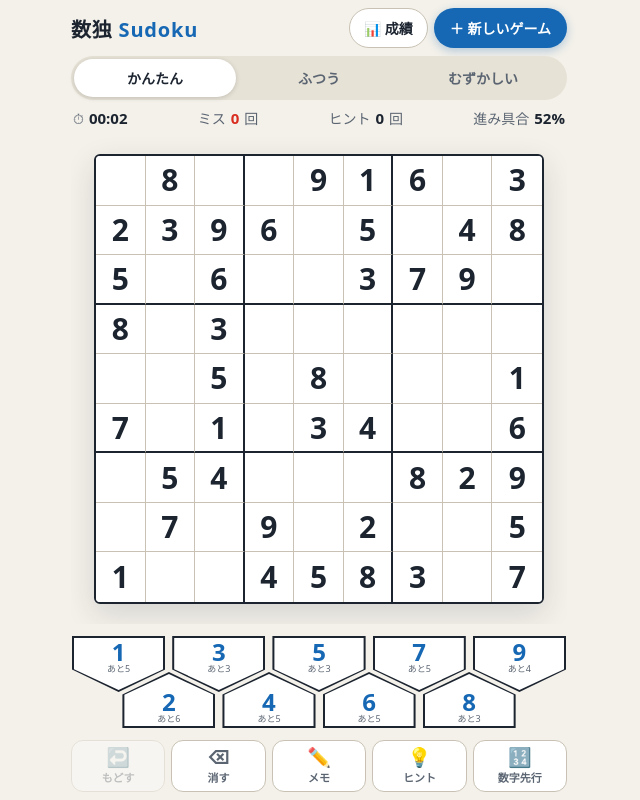
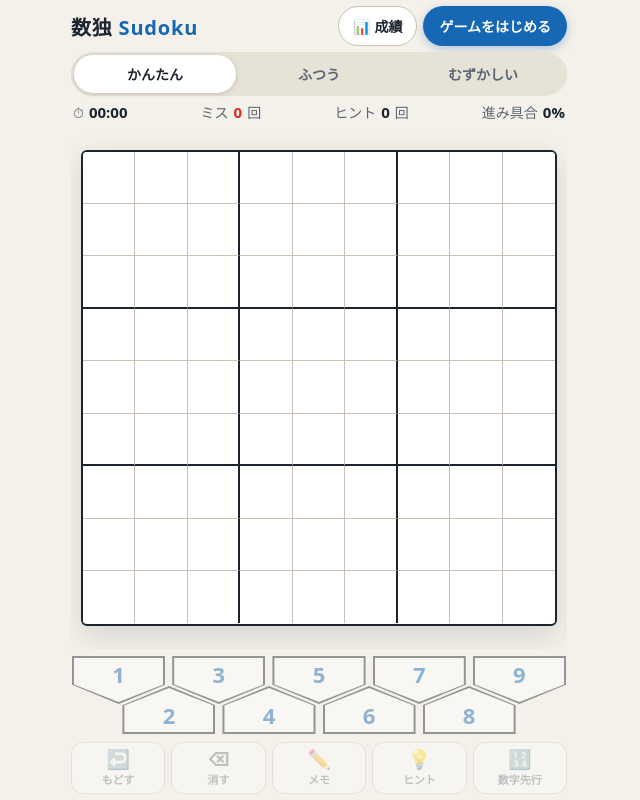
Before and after one commit to sgmq/s-number, a plain HTML site: page index.html in a window 1280 px wide. Both pictures are taken after a click on the button "かんたん". Shown: the whole page, without its empty margins (321-961 px from the left). Drawn offline with Linux system fonts and the light colour scheme.

Commit message:
improved

```diff
--- a/index.html
+++ b/index.html
@@ -75,8 +75,8 @@
   .app{
     height:100dvh;max-width:520px;margin:0 auto;
     display:flex;flex-direction:column;
-    padding:calc(8px + env(safe-area-inset-top)) 12px calc(8px + env(safe-area-inset-bottom));
-    gap:8px;
+    padding:calc(6px + env(safe-area-inset-top)) 12px calc(6px + env(safe-area-inset-bottom));
+    gap:6px;
   }
   /* ---------- header ---------- */
   header{display:flex;align-items:center;justify-content:space-between;gap:8px}
@@ -130,9 +130,9 @@
   .status .item{display:flex;align-items:center;gap:5px}
   .dot-mistake b{color:var(--wrong)}
   /* ---------- board ---------- */
-  .board-wrap{display:flex;justify-content:center;align-items:center;flex:1 1 auto;min-height:0;padding:4px 0 6px;overflow:hidden}
+  .board-wrap{display:flex;justify-content:center;align-items:center;flex:1 1 auto;min-height:0;padding:2px 0 4px;overflow:hidden}
   .board{
-    width:min(100%, calc(100dvh - 350px));
+    width:min(100%, calc(100dvh - 324px));
     max-height:100%;
     min-width:0;
     aspect-ratio:1/1;background:var(--cell-bg);
@@ -142,15 +142,15 @@
     flex-shrink:1;
   }
   @media (max-height:700px){
-    .board{width:min(100%, calc(100dvh - 332px))}
-    .pad button{height:50px;min-height:50px}
-    .pad button .num{font-size:21px}
-    .pad-row.bottom{margin-top:-17px}
+    .board{width:min(100%, calc(100dvh - 308px))}
+    .pad button{height:44px;min-height:44px}
+    .pad button .num{font-size:19px}
+    .pad-row.bottom{margin-top:-15px}
   }
   @media (max-height:600px){
-    .board{width:min(100%, calc(100dvh - 320px))}
-    .pad button{height:46px;min-height:46px}
-    .pad button .num{font-size:19px}
+    .board{width:min(100%, calc(100dvh - 296px))}
+    .pad button{height:40px;min-height:40px}
+    .pad button .num{font-size:17px}
   }
   .cell{
     position:relative;display:flex;align-items:center;justify-content:center;
@@ -196,17 +196,17 @@
   /* 上段（奇数）は逆さ家形＝四角の下に三角、下段（偶数）は通常の家形＝四角の上に三角。
      下段を半マスずらして段を詰めることで、上段の下向き三角が下段の屋根と屋根の
      谷間に嵌まる。左から右へ読むと 1→9 の順になる。 */
-  .pad{display:flex;flex-direction:column;margin-top:2px;padding:2px 1px 4px}
+  .pad{display:flex;flex-direction:column;margin-top:0;padding:1px 1px 2px}
   .pad-row{display:flex;gap:7px}
   .pad-row.top{position:relative;z-index:2}
-  .pad-row.bottom{position:relative;z-index:1;margin-top:-20px;padding:0 calc(10% + 1px)}
+  .pad-row.bottom{position:relative;z-index:1;margin-top:-18px;padding:0 calc(10% + 1px)}
   /* 家形はボタン本体の clip-path で描く（当たり判定も家形に沿うので、段を
      重ねても三角の横の透明部分は下の段のボタンにタップが抜ける）。
      枠線は clip-path では描けないため、本体の濃色を外形、内側の .face を
      2px 小さい同じ家形にして、色の差で枠相当の輪郭を作る。 */
   .pad button{
     position:relative;flex:1 1 0;min-width:0;
-    height:56px;min-height:56px;
+    height:48px;min-height:48px;
     display:flex;flex-direction:column;align-items:center;justify-content:center;gap:0;
     background:var(--line-strong);
     transition:transform .08s,opacity .12s,background .12s;
@@ -217,19 +217,17 @@
   }
   .pad button.house-down,.pad button.house-down .face{clip-path:polygon(0 0,100% 0,100% 60%,50% 100%,0 60%)}
   .pad button.house-up,.pad button.house-up .face{clip-path:polygon(50% 0,100% 40%,100% 100%,0 100%,0 40%)}
-  .pad button.house-down{padding:2px 0 16px}
-  .pad button.house-up{padding:16px 0 2px}
-  .pad button .num{position:relative;z-index:1;font-size:24px;font-weight:800;line-height:1.05;color:var(--accent)}
-  .pad button .rest{position:relative;z-index:1;font-size:9px;color:var(--ink-soft);font-variant-numeric:tabular-nums;line-height:1.15}
+  .pad button.house-down{padding:2px 0 13px}
+  .pad button.house-up{padding:13px 0 2px}
+  .pad button .num{position:relative;z-index:1;font-size:22px;font-weight:800;line-height:1.05;color:var(--accent)}
+  .pad button:disabled{opacity:.45}
   .pad button:focus-visible .face{background:var(--hl-same)}
   .pad button.armed{background:var(--accent)}
   .pad button.armed .face{background:var(--accent)}
   .pad button.armed .num{color:#fff}
-  .pad button.armed .rest{color:rgba(255,255,255,.85)}
   .pad button.used{opacity:.55}
   .pad button.used .face{background:var(--pad-used)}
   .pad button.used .num{color:var(--pad-used-ink)}
-  .pad button.used .rest{color:var(--pad-used-ink)}
   /* ---------- clear overlay ---------- */
   .overlay{
     position:fixed;inset:0;background:rgba(10,14,20,.55);backdrop-filter:blur(3px);
@@ -263,7 +261,7 @@
     <h1>数独<span> Sudoku</span></h1>
     <div class="head-btns">
       <button class="stats-btn" id="statsBtn" type="button">📊 成績</button>
-      <button class="new-btn" id="newTop" type="button">＋ 新しいゲーム</button>
+      <button class="new-btn" id="newTop" type="button">ゲームをはじめる</button>
     </div>
   </header>
 
@@ -399,7 +397,7 @@
       b.type = "button";
       var odd = num % 2 === 1;
       b.className = odd ? "house-down" : "house-up";
-      b.innerHTML = '<span class="face"></span><span class="num">' + num + '</span><span class="rest">あと9</span>';
+      b.innerHTML = '<span class="face"></span><span class="num">' + num + '</span>';
       b.setAttribute("aria-label", "数字" + num);
       b.addEventListener("click", function(){ onPadTap(num); });
       (odd ? padTop : padBottom).appendChild(b);
@@ -562,6 +560,14 @@
     document.getElementById("undoBtn").disabled = false;
   }
 
+  function setControlsEnabled(on){
+    cells.forEach(function(el){ el.disabled = !on; });
+    padBtns.forEach(function(b){ b.disabled = !on; });
+    ["eraseBtn", "memoBtn", "hintBtn", "firstBtn"].forEach(function(id){
+      document.getElementById(id).disabled = !on;
+    });
+  }
+
   function newGame(diff, initial){
     // abandoning an unfinished game: bank its elapsed time and break the streak
     if (!initial && started && !finished) {
@@ -588,6 +594,8 @@
       timerEl.textContent = "00:00";
       overlayEl.classList.remove("show");
       loadingEl.classList.remove("show");
+      document.getElementById("newTop").textContent = "＋ 新しいゲーム";
+      setControlsEnabled(true);
       render();
       startTimer();
     }, 30);
@@ -603,7 +611,7 @@
   }
 
   function onCellTap(idx){
-    if (finished) return;
+    if (!started || finished) return;
     if (numberFirst && armedNumber && !given[idx]) {
       selected = idx;
       placeNumber(idx, armedNumber, true);
@@ -614,7 +622,7 @@
   }
 
   function onPadTap(num){
-    if (finished) return;
+    if (!started || finished) return;
     if (numberFirst) {
       armedNumber = (armedNumber === num) ? 0 : num;
       render();
@@ -735,7 +743,6 @@
     for (var d2 = 1; d2 <= 9; d2++) {
       var rest = 9 - counts[d2];
       var btn = padBtns[d2 - 1];
-      btn.querySelector(".rest").textContent = rest > 0 ? "あと" + rest : "完了";
       btn.classList.toggle("used", rest <= 0);
       btn.classList.toggle("armed", numberFirst && armedNumber === d2);
     }
@@ -749,7 +756,8 @@
     b.addEventListener("click", function(){
       document.querySelectorAll(".seg button").forEach(function(x){ x.classList.remove("on"); });
       b.classList.add("on");
-      newGame(b.getAttribute("data-diff"));
+      if (started) newGame(b.getAttribute("data-diff"));
+      else difficulty = b.getAttribute("data-diff");
     });
   });
   document.getElementById("newTop").addEventListener("click", function(){ newGame(difficulty); });
@@ -769,7 +777,7 @@
     render();
   });
   document.getElementById("eraseBtn").addEventListener("click", function(){
-    if (finished || selected < 0 || given[selected]) return;
+    if (!started || finished || selected < 0 || given[selected]) return;
     if (board[selected] === 0 && notes[selected].length === 0) return;
     snapshot();
     board[selected] = 0;
@@ -785,7 +793,7 @@
     render();
   });
   document.getElementById("hintBtn").addEventListener("click", function(){
-    if (finished) return;
+    if (!started || finished) return;
     var idx = selected;
     if (idx < 0 || given[idx] || board[idx] === solution[idx]) {
       idx = -1;
@@ -886,7 +894,16 @@
     renderStats();
   });
 
-  newGame("easy", true);
+  // idle state: no puzzle and no timer until 「ゲームをはじめる」 is pressed
+  (function initIdle(){
+    solution = new Array(81).fill(0);
+    board = new Array(81).fill(0);
+    given = new Array(81).fill(false);
+    notes = Array.from({length: 81}, function(){ return []; });
+    setControlsEnabled(false);
+    document.getElementById("undoBtn").disabled = true;
+    render();
+  })();
 })();
 </script>
 </body>
```
